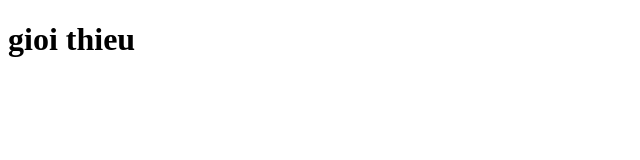
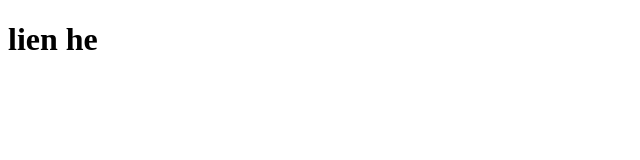
Before and after one commit to ThaiLyhcmut/learn-git-14-fe-2024, a plain HTML site: page contract.html in a window 1280 px wide. Shown: the whole page, without its empty margins (0-640 px from the left). Drawn offline with Linux system fonts and the light colour scheme.

Commit message:
Update Page Contract

```diff
--- a/contract.html
+++ b/contract.html
@@ -3,9 +3,9 @@
 <head>
     <meta charset="UTF-8">
     <meta name="viewport" content="width=device-width, initial-scale=1.0">
-    <title>Gioi thieu</title>
+    <title>Trang lien he</title>
 </head>
 <body>
-    <h1>gioi thieu</h1>
+    <h1>lien he</h1>
 </body>
 </html>
```
